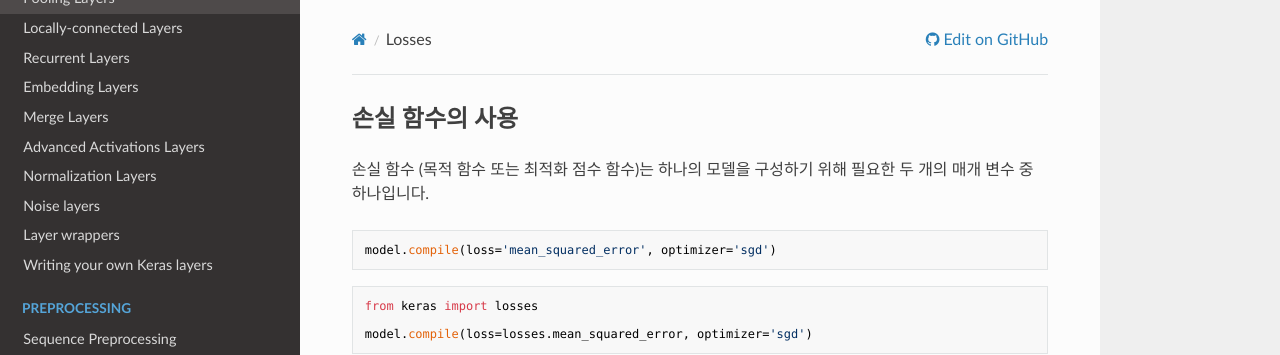
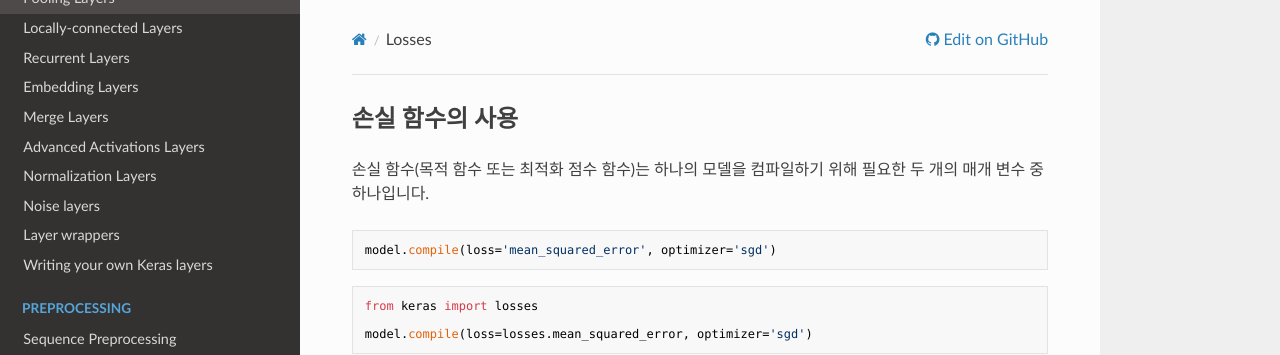
Before and after one commit to keras-team/keras-docs-ko, an MkDocs documentation site: the page built from sources/losses.md, in a window 1280 px wide and 900 px high. Shown: the top 355 px of the window. Built offline with MkDocs 1.6.1, drawn with Linux system fonts in a browser that asks for light colours; nearby versions of some CDN libraries.

Commit message:
Fix wording

````diff
--- a/sources/losses.md
+++ b/sources/losses.md
@@ -1,7 +1,7 @@
 
 ## 손실 함수의 사용
 
-손실 함수 (목적 함수 또는 최적화 점수 함수)는 하나의 모델을 구성하기 위해 필요한 두 개의 매개 변수 중 하나입니다.
+손실 함수(목적 함수 또는 최적화 점수 함수)는 하나의 모델을 컴파일하기 위해 필요한 두 개의 매개 변수 중 하나입니다.
 
 ```python
 model.compile(loss='mean_squared_error', optimizer='sgd')
````
